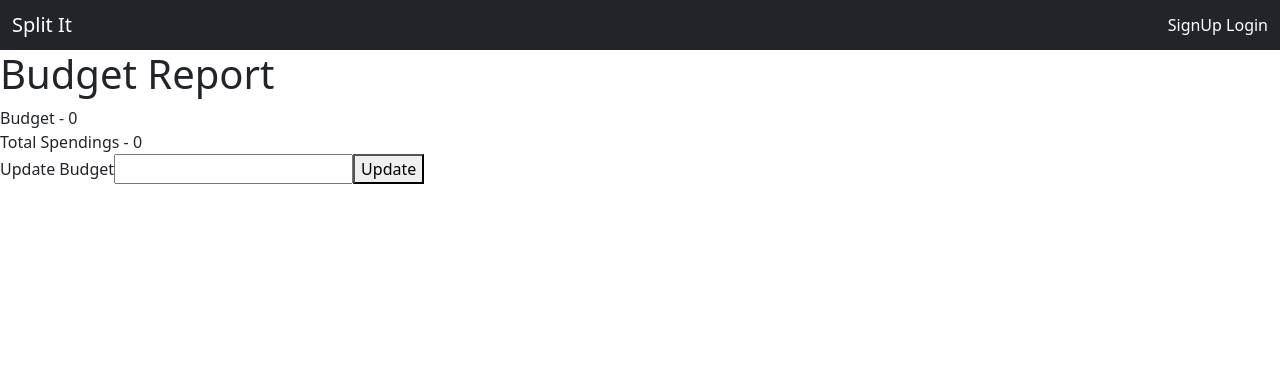
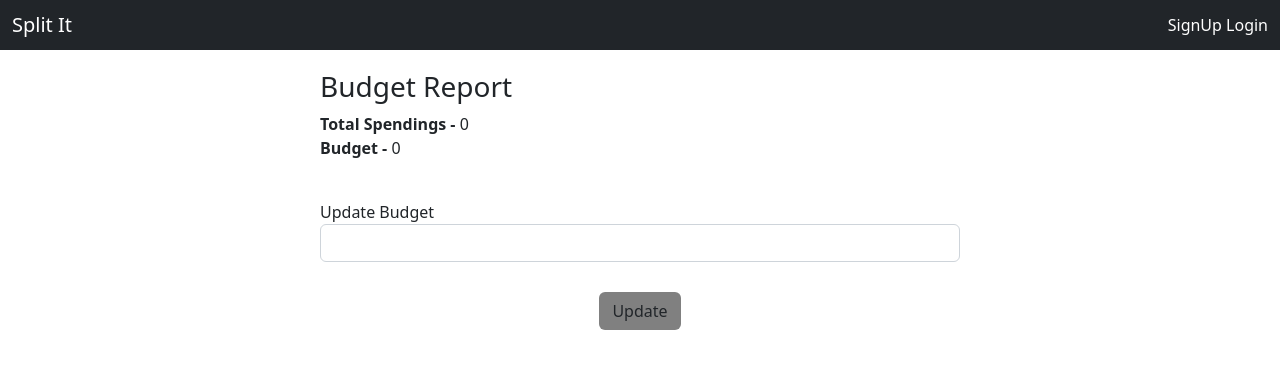
Before and after one commit to anadi45/Split-It, a React (Create React App) app in the folder client/: page /budget in a window 1280 px wide. Shown: the top 368 px of the page. Built offline with nearby package versions, Linux system fonts and the light colour scheme; no server answers.

Commit message:
Css Updates

```diff
--- a/client/src/App.js
+++ b/client/src/App.js
@@ -1,23 +1,27 @@
 import './App.css';
 import Navbar from './components/navbar/Navbar';
-import {useCookies} from "react-cookie";
-import { Navigate,Link } from 'react-router-dom';
+import { useCookies } from "react-cookie";
+import { Navigate, Link } from 'react-router-dom';
 
 function App() {
+
+  const cardStyle = { background: "gray", width: "10rem", height: "15rem", marginTop: "230px", marginLeft: "20px", marginRight: "20px", display: "flex", justifyContent: "center" };
+  const divStyle = { display: "flex", flexDirection: "row", justifyContent: "space-evenly" }
+  const linkStyle = { textDecoration: "none", color: "white" }
   const [cookies, setCookies] = useCookies(["token"]);
 
   return (
     <div className="App">
-      <Navbar/>
+      <Navbar />
       {cookies.token === undefined && <Navigate to="/entry" replace={true} />}
-      <ul style={{listStyleType: "none"}}>
-        <li><Link to="/friendList">Friend List</Link></li>
-        <li><Link to="/initiateTransaction">Initiate Transaction</Link></li>
-        <li><Link to="/allTransactions">All Transactions</Link></li>
-        <li><Link to="/payback">Pay Back</Link></li>
-        <li><Link to="/paymentReport">Payment Report</Link></li>
-        <li><Link to="/budget">Budget Report</Link></li>
-      </ul>
+      <div style={divStyle}>
+        <div className='card' style={cardStyle}><Link to="/friendList" style={linkStyle}>Friend List</Link></div>
+        <div className='card' style={cardStyle}><Link to="/payback" style={linkStyle}>Pay Back</Link></div>
+        <div className='card' style={cardStyle}><Link to="/initiateTransaction" style={linkStyle}>Initiate Transaction</Link></div>
+        <div className='card' style={cardStyle}><Link to="/allTransactions" style={linkStyle}>All Transactions</Link></div>
+        <div className='card' style={cardStyle}><Link to="/paymentReport" style={linkStyle}>Payment Report</Link></div>
+        <div className='card' style={cardStyle}><Link to="/budget" style={linkStyle}>Budget Report</Link></div>
+      </div>
     </div>
   );
 }
--- a/client/src/components/budget/Budget.jsx
+++ b/client/src/components/budget/Budget.jsx
@@ -2,6 +2,7 @@ import React, {useEffect,useState} from 'react';
 import {useCookies} from "react-cookie";
 import axios from 'axios';
 import Navbar from '../navbar/Navbar';
+import e from 'cors';
 
 const Budget = () => {
 
@@ -44,8 +45,8 @@ const Budget = () => {
         setNum(e.target.value);
     }
 
-    const handleUpdate = () => {
-
+    const handleUpdate = (e) => {
+        e.preventDefault()
         axios
             .patch(`https://ranjeetbaraik-split-it.onrender.com/updateBudget`,
                 {
@@ -54,6 +55,7 @@ const Budget = () => {
                 config
                 )
                 .then((res) => {
+                    console.log(res.data)
                 setMessage(res.data);
                 setNotification(true);
                 const timer = setTimeout(() => {
@@ -61,26 +63,62 @@ const Budget = () => {
                 }, 2000);
                 return () => clearTimeout(timer);
                 })
+                .catch((err)=> {
+                    setWarning(true);
+                    setMessage(err.response.data);
+                    const timer = setTimeout(() => {
+                        setWarning(false);
+                    }, 2000);
+                    return () => clearTimeout(timer);
+                })
+    }
 
-                window.location.reload()
+    const divStyle = {
+        width: "50%",
+        margin: "auto",
+        marginTop: "20px"
+    }
+
+    const warningStyle = {
+        background: "#d76565",
+        textAlign: "center"
+    }
+
+    const notificationStyle = {
+        background: "#71de68e6",
+        textAlign: "center"
+    }
+
+    const buttonStyle = {
+        background: "gray",
+        margin: "30px"
     }
 
   return (
+    <>
         <div>
             <Navbar/>
-        {notification && <p style={{background: "green"}}>{message}</p>}
-        {warning && <p style={{background: "red"}}>{message}</p>}
-        <h1>Budget Report</h1>
-        <div>Budget - {budget}</div>
-        <div>Total Spendings - {totalSpendings}</div>
+            {notification && <p style={notificationStyle}>{message}</p>}
+            {warning && <p style={warningStyle}>{message}</p>}
+            <div style={divStyle}>
+                <h3>Budget Report</h3>
+                <div>
+                    <b>Total Spendings - </b>{totalSpendings}
+                </div>
+                <div>
+                    <b>Budget - </b>{budget}
+                </div>
 
-        <div></div>
-        <form onSubmit={handleUpdate}>
+                <form onSubmit={handleUpdate} className='form-group' style={{marginTop: "40px"}}>
                     <label>Update Budget</label>
-            <input type="number" onChange={handleChange}/>
-            <button>Update</button>
+                    <input type="number" onChange={handleChange} className='form-control'/>
+                    <div style={divStyle && {textAlign: "center"}}>
+                        <button className='btn' style={buttonStyle}>Update</button>
+                    </div>
                 </form>
             </div>
+        </div>
+    </>
   )
 }
 
--- a/client/src/components/entry/Entry.jsx
+++ b/client/src/components/entry/Entry.jsx
@@ -77,11 +77,21 @@ const Entry = () => {
             })
     }
 
+    const warningStyle = {
+        background: "#d76565",
+        textAlign: "center"
+    }
+
+    const notificationStyle = {
+        background: "#71de68e6",
+        textAlign: "center"
+    }
+
     return (
         <>
             <Navbar/>
-            {notification && <p style={{background: "green"}}>{message}</p>}
-            {warning && <p style={{background: "red"}}>{message}</p>}
+            {notification && <p style={notificationStyle}>{message}</p>}
+            {warning && <p style={warningStyle}>{message}</p>}
             <div>
                 <div className="main">
                     <div className="signup">
--- a/client/src/components/friendList/FriendList.jsx
+++ b/client/src/components/friendList/FriendList.jsx
@@ -84,17 +84,42 @@ const FriendList = () => {
             })
     }
 
+    const divStyle = {
+        width: "50%",
+        margin: "auto",
+        marginTop: "20px"
+    }
+
+    const buttonStyle = {
+        background: "gray",
+        margin: "30px"
+    }
+
+    const warningStyle = {
+        background: "#d76565",
+        textAlign: "center"
+    }
+
+    const notificationStyle = {
+        background: "#71de68e6",
+        textAlign: "center"
+    }
     return (
         <div>
             <Navbar/>
-            {notification && <p style={{background: "green"}}>{message}</p>}
-            {warning && <p style={{background: "red"}}>{message}</p>}
-            <form onSubmit={addFriend}>
-                <label htmlFor="">Add Friend</label>
-                <input name="friend" placeholder='Enter Email Address'/>
-                <button type='submit'>Add</button>
+            {notification && <p style={notificationStyle}>{message}</p>}
+            {warning && <p style={warningStyle}>{message}</p>}
+            <div style={divStyle}>
+                <form onSubmit={addFriend} className="form-group">
+                    <h3>Add Friend</h3>
+                    <input name="friend" placeholder='Enter Email Address' className='form-control'/>
+                    <div style={divStyle && {textAlign: "center"}}>
+                        <button type='submit' className='btn' style={buttonStyle}>Add</button>
+                    </div>
                 </form>
-            Friend List
+            </div>
+            <div style={divStyle}>
+                <h3>Friend List</h3>
                 {
                     friends.map((name,index)=>{
                         return (
@@ -106,6 +131,7 @@ const FriendList = () => {
                     friends.length === 0 && <p>No Friends Added</p>
                 }
             </div>
+        </div>
     )
 }
 
--- a/client/src/components/payment/Payback.jsx
+++ b/client/src/components/payment/Payback.jsx
@@ -64,10 +64,15 @@ const Payback = () => {
         window.location.reload();
     }
 
+    const warningStyle = {
+        background: "#d76565",
+        textAlign: "center"
+    }
+
   return (
     <div>
         <Navbar/>
-        {warning && <p style={{background: "red"}}>{message}</p>}
+        {warning && <p style={warningStyle}>{message}</p>}
         <h4>Pending Payments</h4>
                 {
                     payments.map((trans,idx)=>{
--- a/client/src/components/transactions/All.jsx
+++ b/client/src/components/transactions/All.jsx
@@ -36,10 +36,15 @@ const All = () => {
             })
     },[])
 
+    const warningStyle = {
+        background: "#d76565",
+        textAlign: "center"
+    }
+
     return (
         <div>
             <Navbar/>
-            {warning && <p style={{background: "red"}}>{message}</p>}
+            {warning && <p style={warningStyle}>{message}</p>}
             <div>
                 <h4>All Transactions</h4>
                 {
--- a/client/src/components/transactions/Initiate.jsx
+++ b/client/src/components/transactions/Initiate.jsx
@@ -87,12 +87,22 @@ const Initiate = () => {
 
   }
 
+  const warningStyle = {
+    background: "#d76565",
+    textAlign: "center"
+  }
+
+  const notificationStyle = {
+      background: "#71de68e6",
+      textAlign: "center"
+  }
+
   return (
 
     <div>
       <Navbar/>
-      {notification && <p style={{background: "green"}}>{message}</p>}
-      {warning && <p style={{background: "red"}}>{message}</p>}
+      {notification && <p style={notificationStyle}>{message}</p>}
+      {warning && <p style={warningStyle}>{message}</p>}
         Initiate New Transaction
         <form onSubmit={initiateTransaction}>
             <label>Title</label>
```
Lines whose indentation alone changed are shown as unchanged.
